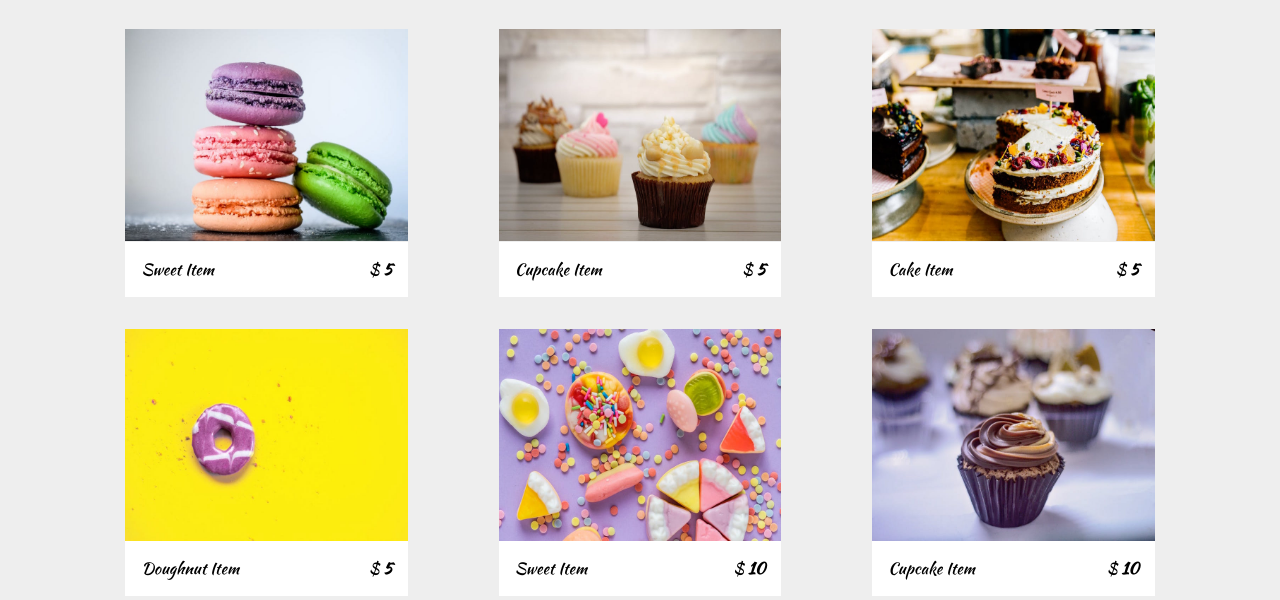
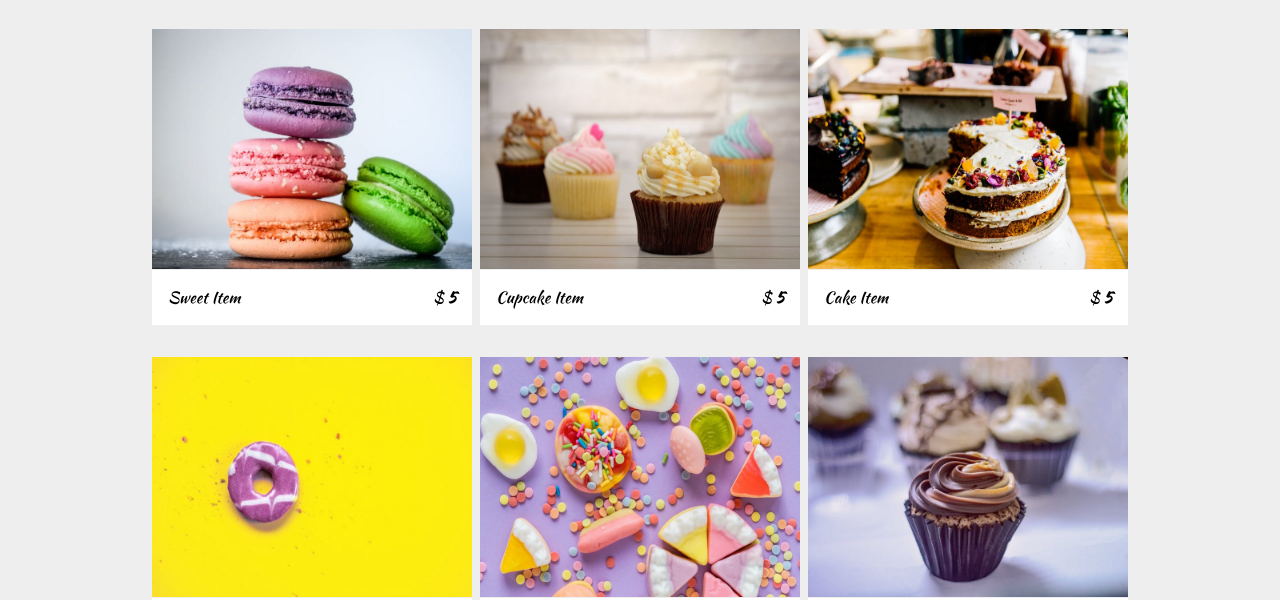
Before and after one commit to Balogunmba22/cake-project, a plain HTML site: page index.html in a window 1280 px wide. Shown: the part 1685-2285 px from the top of the page. Drawn offline with Linux system fonts and the light colour scheme.

Commit message:
updated some the cake items

```diff
--- a/styles.css
+++ b/styles.css
@@ -207,7 +207,8 @@ input:focus {
 .store-items {
     display: grid;
     grid-template-columns: 1fr 1fr 1fr;
-    justify-items: center;
+    padding: 0 4.25rem;
+    place-items: center;
 }
 .item-wrapper {
     position: relative;
@@ -216,7 +217,7 @@ input:focus {
     cursor: pointer;
 }
 .item-img {
-    width: 17.65rem;
+    width: 20rem;
     transition: all 1s ease-in-out;
 }
 .item-wrapper:hover .item-img {
@@ -236,13 +237,13 @@ input:focus {
     transform: translate(0, 0);
 }
 figcaption {
-    width: 17.65rem;
+    width: 20rem;
     background-color: #fff;
     padding: 1rem;
     display: flex;
     justify-content: space-between;
     align-items: center;
-    margin-top: -.33rem;
+    margin-top: -.34rem;
 }
 .fee {
     font-weight: 700;
```
